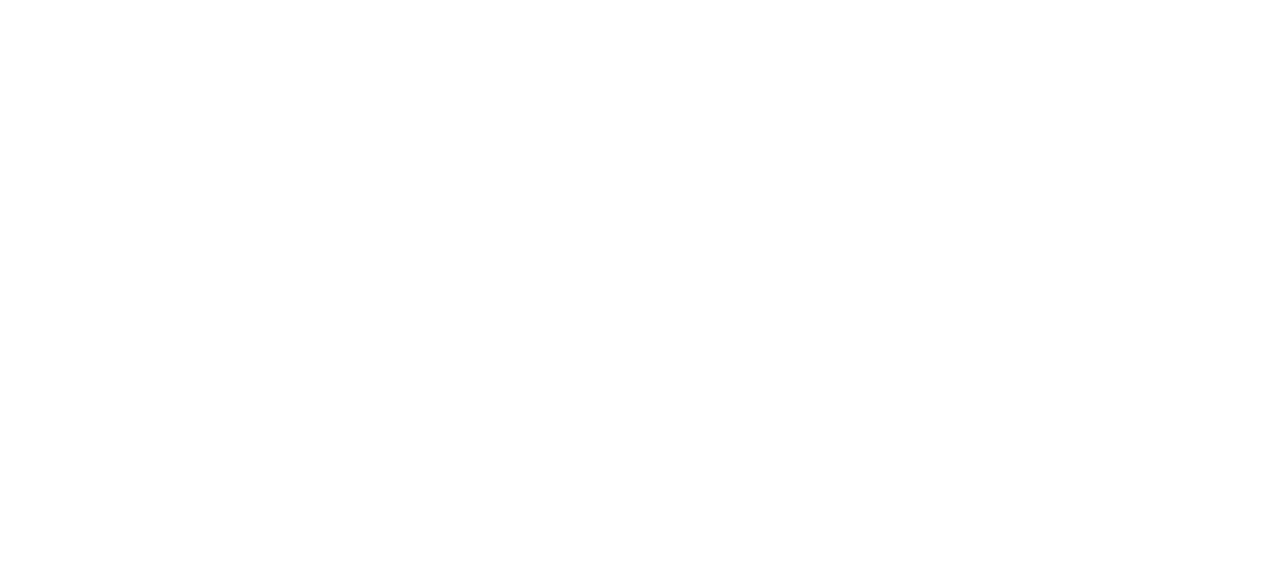
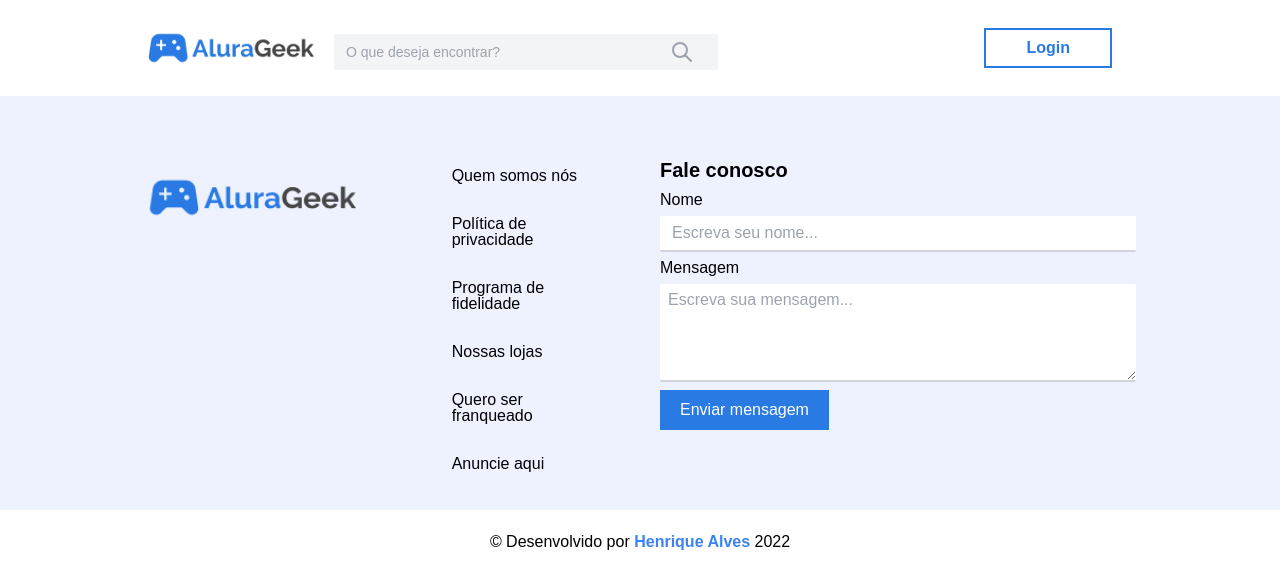
Before and after one commit to rickalves/alurageek, a React (Create React App) app: page /produto in a window 1280 px wide. Before the commit this address had no page. Shown: the top 588 px of the page. Built offline with nearby package versions, Linux system fonts and the light colour scheme.

Commit message:
feature/ProdutoDesc added

```diff
--- a/src/components/CardProduto.tsx
+++ b/src/components/CardProduto.tsx
@@ -1,4 +1,3 @@
-import image from '../assets/images/produtos__starwars/unsplash_6FDXGY9J6y4.jpg'
 interface CardProps {
     children?: any
     titulo: string
--- /dev/null
+++ b/src/components/ProdutoDesc.tsx
@@ -0,0 +1,7 @@
+export default () => {
+    return (
+        <div>
+
+        </div>
+    )
+}
--- a/src/components/layout/Header.tsx
+++ b/src/components/layout/Header.tsx
@@ -7,6 +7,7 @@
 
 interface HeaderProps {
     hiddenBanner?: boolean
+    hiddenLogin?: boolean
 }
 
 export default function Header(props: HeaderProps) {
@@ -21,7 +22,7 @@
             items-center p-4 md:p-3 col-span-8 md:col-span-9 md:justify-between xl:pr-36`
             }>
                 <Link to="login">
-                    <Button title='Login' type="outline" className='md:mr-6' />
+                    <Button title='Login' type="outline" className={`md:mr-6 ${props.hiddenLogin ? 'hidden' : ''}`}  />
                 </Link>
                 <form className='flex'>
                     <FormInput
--- a/src/views/App.tsx
+++ b/src/views/App.tsx
@@ -2,6 +2,7 @@
 import { Routes, Route } from 'react-router-dom'
 import Home from './Home';
 import Login from './Login';
+import Produto from './Produto';
 
 function App() {
   return (
@@ -10,6 +11,7 @@
         <Routes>
           <Route index element={<Home />} />
           <Route path='/login' element={<Login />} />
+          <Route path='/produto' element={<Produto />} />
         </Routes>
       </BrowserRouter>
     </div>
--- a/src/views/Login.tsx
+++ b/src/views/Login.tsx
@@ -7,7 +7,7 @@
 export default (props: any) => {
     return (
         <Layout>
-            <Header hiddenBanner={true}/>
+            <Header hiddenBanner={true} hiddenLogin={true}/>
             <section className="flex flex-col gap-y-4 items-center py-20 px-10 bg-zinc-100">
                 <h1 className="font-bold text-lg">Iniciar Sessão</h1>
                 <form action="" className="w-full md:w-1/2 xl:w-1/3 flex flex-col gap-y-2">
--- /dev/null
+++ b/src/views/Produto.tsx
@@ -0,0 +1,13 @@
+import Footer from "../components/layout/Footer";
+import Header from "../components/layout/Header";
+import Layout from "../components/layout/Layout";
+
+export default function Produto(props: any){
+    return (
+        <Layout>
+            <Header hiddenBanner={true} />
+
+            <Footer />
+        </Layout>
+    )
+}
```
